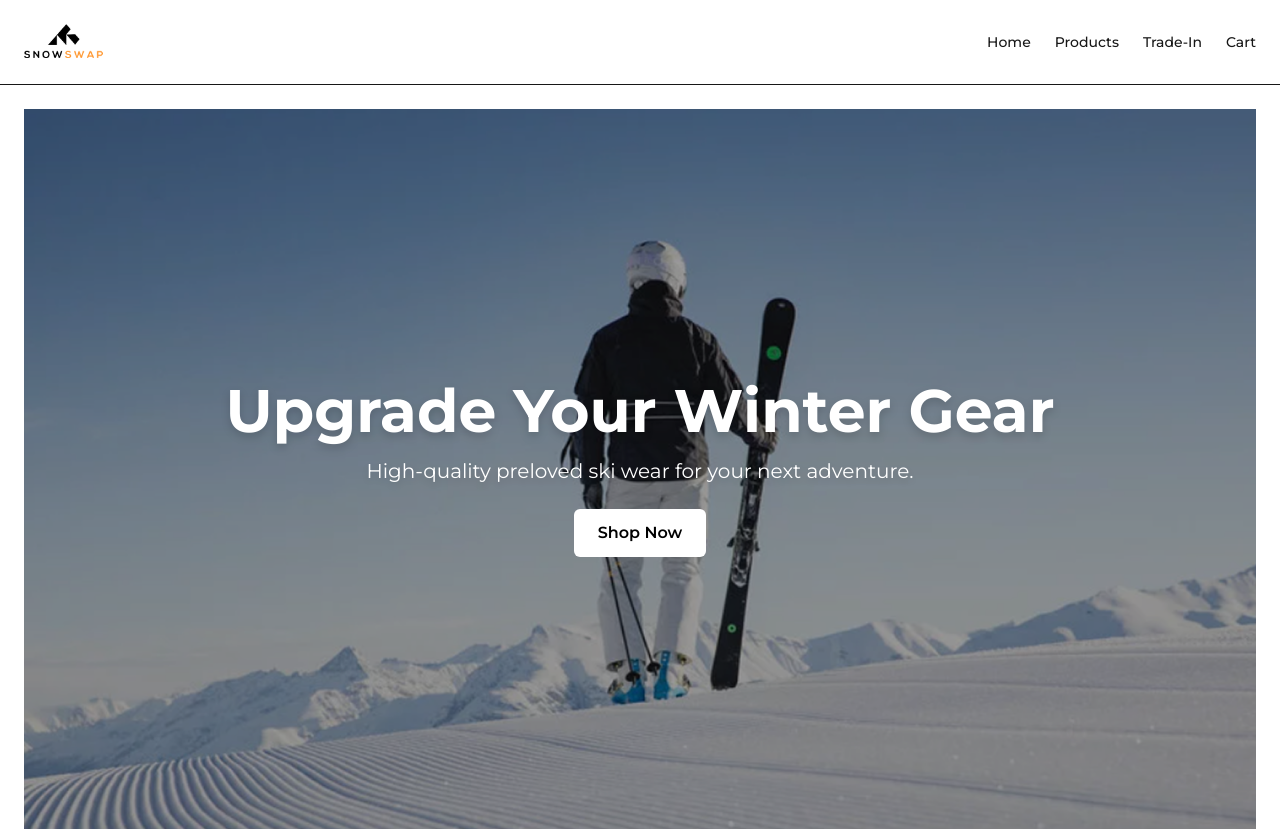
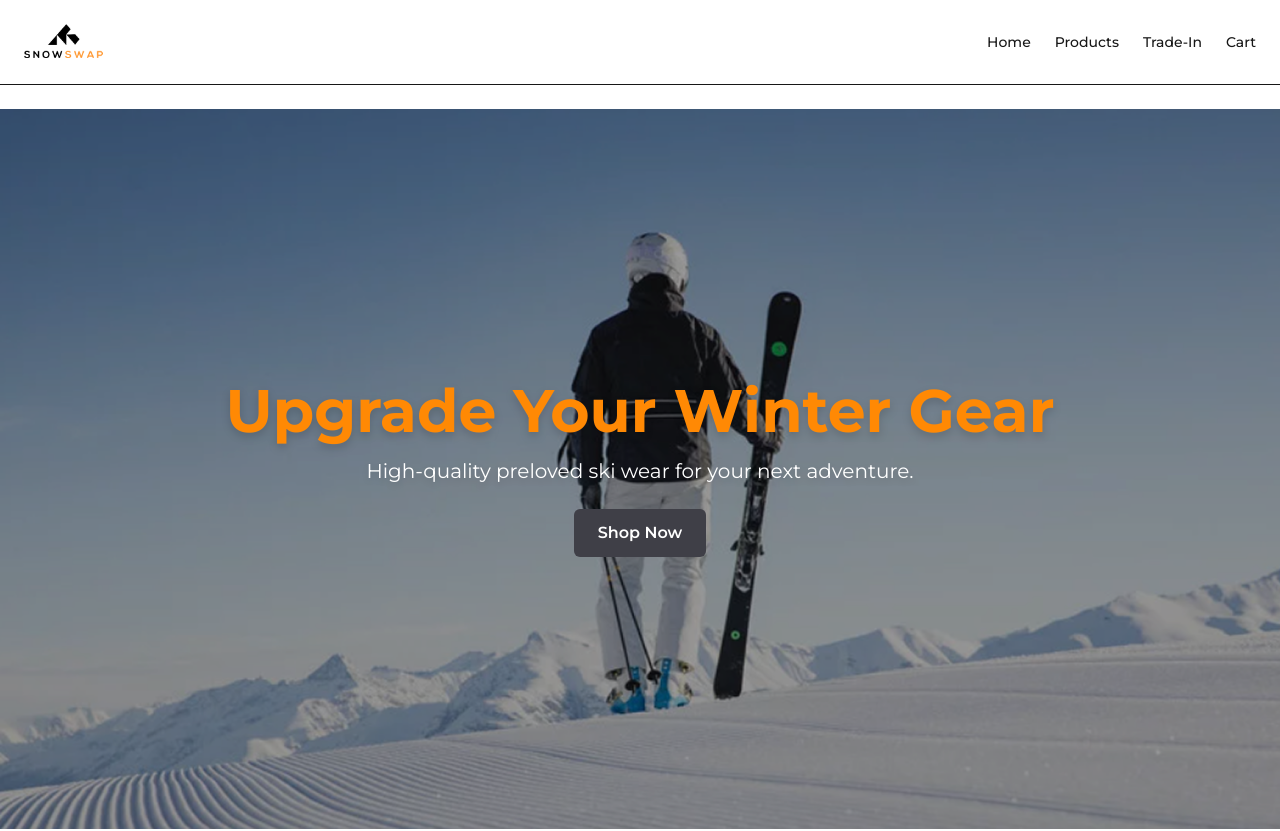
Before and after one commit to 4-Semester-hovedopgave/snowswap-webshop, a Next.js app: page / in a window 1280 px wide. Shown: the top 831 px of the page. Built offline with nearby package versions, Linux system fonts and the light colour scheme.

Commit message:
Padding rettelse på hero

```diff
--- a/src/components/Hero.jsx
+++ b/src/components/Hero.jsx
@@ -2,7 +2,7 @@ import Image from "next/image";
 
 export default function Hero() {
     return (
-        <section className="relative w-full h-[80vh] md:h-[90vh] overflow-hidden">
+        <section className="relative w-screen left-1/2 right-1/2 ml-[-50vw] mr-[-50vw] h-[80vh] md:h-[90vh] overflow-hidden">
 
             {/* Background Image */}
             <Image
@@ -13,20 +13,20 @@ export default function Hero() {
                 className="object-cover"
             />
 
-            {/* Optional overlay */}
+            {/* Background overlay */}
             <div className="absolute inset-0 bg-black/40"></div>
 
-            {/* Content */}
+            {/* Text + button */}
             <div className="
                 relative z-10
                 flex flex-col items-center justify-center
-                h-full text-white text-center px-6
+                h-full text-orange-400 text-center px-6
             ">
                 <h1 className="text-4xl md:text-6xl font-bold drop-shadow-lg">
                     Upgrade Your Winter Gear
                 </h1>
 
-                <p className="mt-4 text-lg md:text-xl drop-shadow-md max-w-xl">
+                <p className="text-white mt-4 text-lg md:text-xl drop-shadow-md max-w-xl">
                     High-quality preloved ski wear for your next adventure.
                 </p>
 
@@ -34,9 +34,9 @@ export default function Hero() {
                     href="/collections/all"
                     className="
                         mt-6 inline-block
-                        bg-white text-black font-semibold
+                        bg-zinc-700 text-white font-semibold
                         px-6 py-3 rounded-md
-                        hover:bg-gray-200 transition
+                        hover:bg-zinc-500 transition
                     "
                 >
                     Shop Now
```
